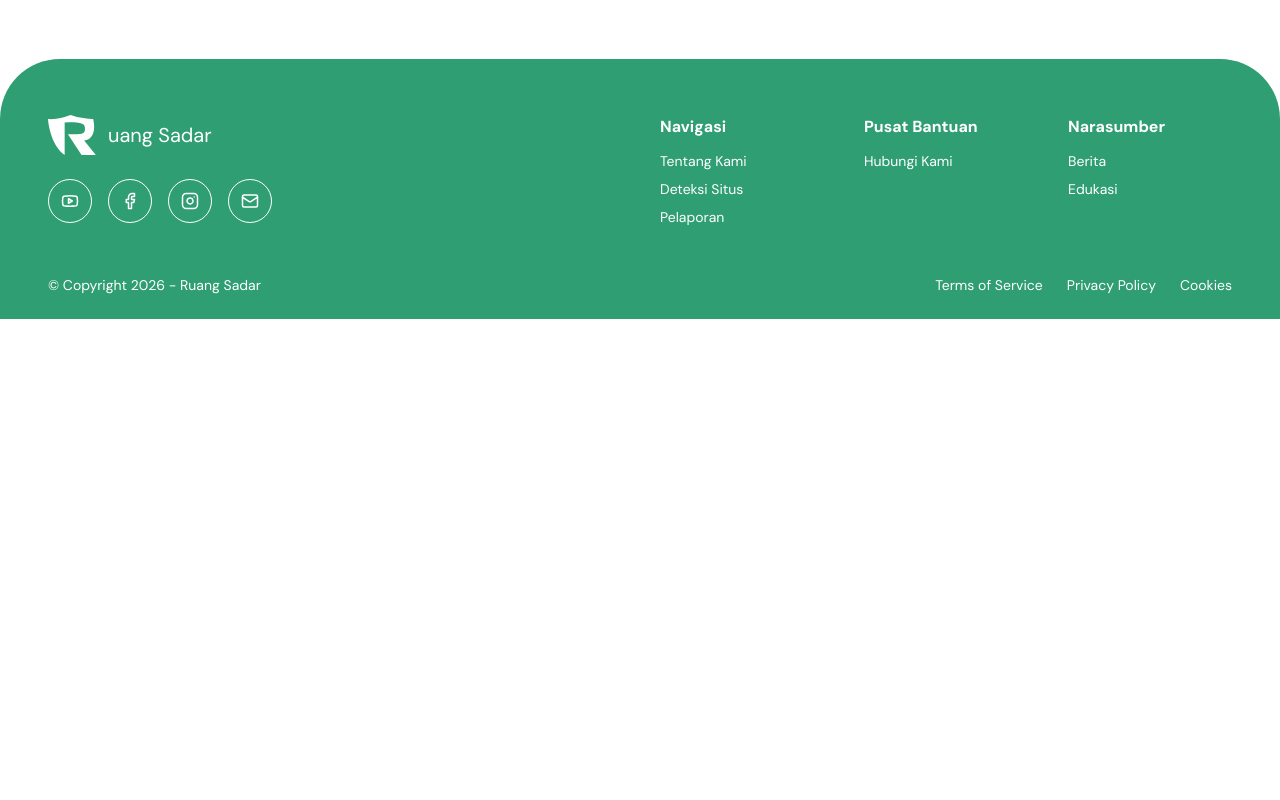
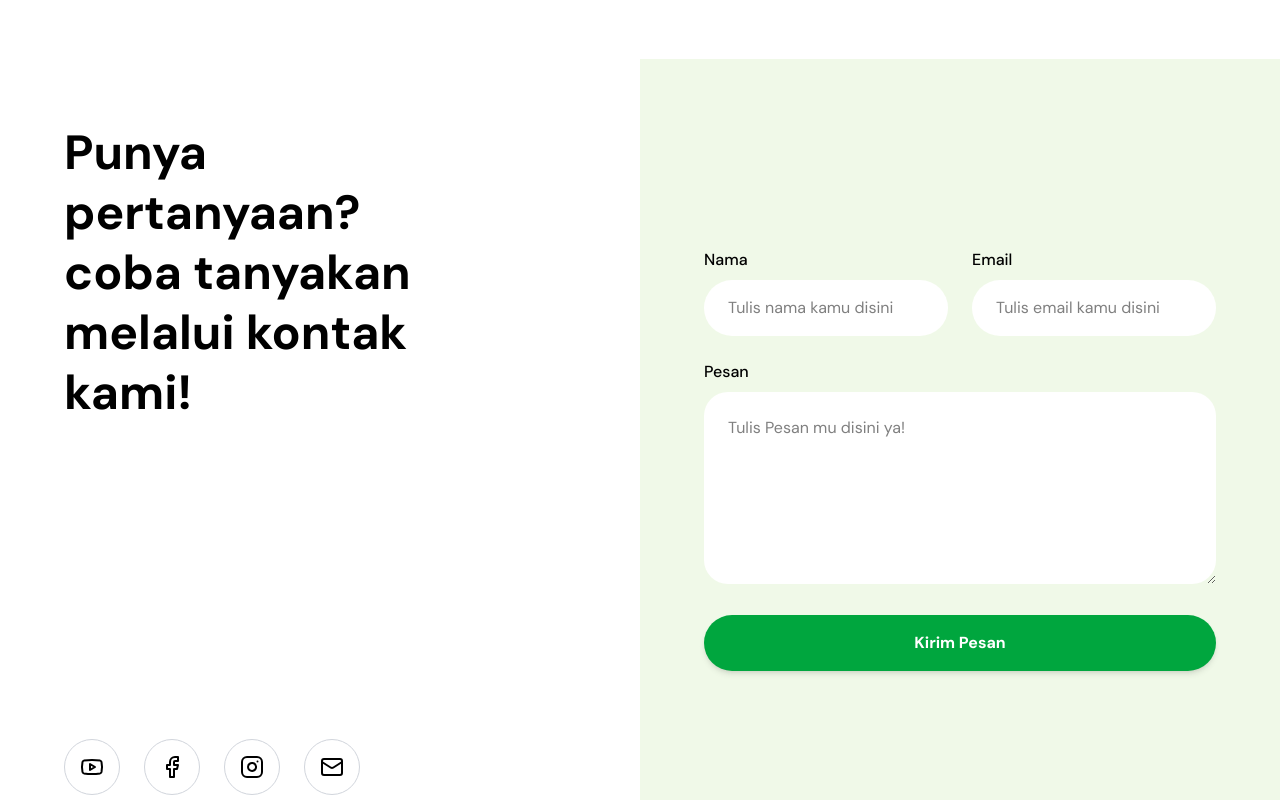
Before and after one commit to nnadra/rudar-web, a React (Vite) app: page / in a window 1280 px wide. Shown: the part 2180-2980 px from the top of the page. Before the commit the page ends 2499 px from the top, so only its background shows below. Built offline with nearby package versions, Linux system fonts and the light colour scheme.

Commit message:
add kontak done

```diff
--- /dev/null
+++ b/src/pages/LandingPage/berita.jsx
@@ -0,0 +1,9 @@
+import React from 'react'
+
+export default function berita() {
+  return (
+    <div>
+
+    </div>
+  )
+}
--- a/src/pages/LandingPage/index.jsx
+++ b/src/pages/LandingPage/index.jsx
@@ -3,6 +3,9 @@ import phone from "../../assets/home/phone.svg";
 import bottom from "../../assets/home/home_bottom.svg";
 import About from "./about.jsx";
 import Deteksi from "./deteksi.jsx";
+import Berita from './berita.jsx'
+import Kontak from './kontak.jsx'
+
 import { motion } from "framer-motion";
 
 export default function Index() {
@@ -57,6 +60,14 @@ export default function Index() {
 
       {/* Deteksi Section */}
       <Deteksi />
+
+      {/* Berita Section */}
+      <Berita />
+
+      {/* Kontak Section */}
+      <Kontak />
+
+
     </section>
   );
 }
--- /dev/null
+++ b/src/pages/LandingPage/kontak.jsx
@@ -0,0 +1,87 @@
+import React from "react";
+import { Youtube, Facebook, Instagram, Mail } from "lucide-react";
+
+export default function Kontak() {
+  return (
+    <section className="grid md:grid-cols-2 min-h-screen">
+
+      {/* LEFT */}
+      <div className="flex flex-col justify-between p-16">
+
+        <h1 className="text-5xl font-semibold leading-tight max-w-md">
+          Punya pertanyaan? <br />
+          coba tanyakan <br />
+          melalui kontak <br />
+          kami!
+        </h1>
+
+        {/* Social */}
+        <div className="flex gap-6 mt-12">
+
+          {[Youtube, Facebook, Instagram, Mail].map((Icon, i) => (
+            <div
+              key={i}
+              className="w-14 h-14 flex items-center justify-center rounded-full border border-gray-300 hover:bg-green-700 hover:text-white transition-all duration-300 cursor-pointer"
+            >
+              <Icon size={24} />
+            </div>
+          ))}
+
+        </div>
+      </div>
+
+      {/* RIGHT FORM */}
+      <div className="bg-[#F0F9E8] flex items-center justify-center p-16">
+
+        <form className="w-full max-w-xl space-y-6">
+
+          {/* row */}
+          <div className="grid grid-cols-2 gap-6">
+
+            <div>
+              <label className="block mb-2 font-medium">Nama</label>
+              <input
+                type="text"
+                placeholder="Tulis nama kamu disini"
+                className="w-full px-6 py-4 rounded-full bg-white outline-none focus:ring-2 focus:ring-green-700"
+              />
+            </div>
+
+            <div>
+              <label className="block mb-2 font-medium">Email</label>
+              <input
+                type="email"
+                placeholder="Tulis email kamu disini"
+                className="w-full px-6 py-4 rounded-full bg-white outline-none focus:ring-2 focus:ring-green-700"
+              />
+            </div>
+
+          </div>
+
+          {/* pesan */}
+          <div>
+            <label className="block mb-2 font-medium">Pesan</label>
+            <textarea
+              rows="6"
+              placeholder="Tulis Pesan mu disini ya!"
+              className="w-full p-6 rounded-3xl bg-white outline-none focus:ring-2 focus:ring-green-700"
+            />
+          </div>
+
+          {/* button */}
+          <button
+            type="submit"
+            className="w-full py-4 rounded-full bg-green-600 text-white font-semibold
+            hover:bg-green-700
+            active:scale-95
+            transition-all duration-300 shadow-md hover:shadow-lg"
+          >
+            Kirim Pesan
+          </button>
+
+        </form>
+      </div>
+
+    </section>
+  );
+}
```
